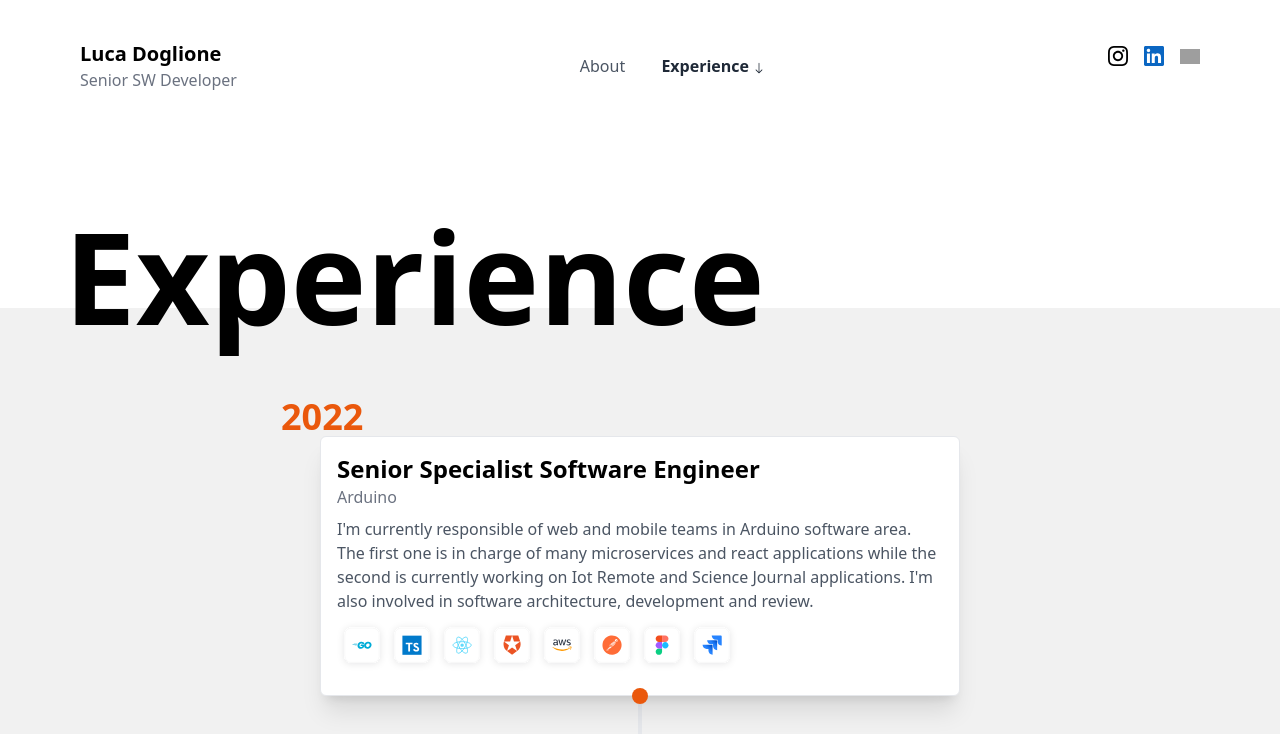
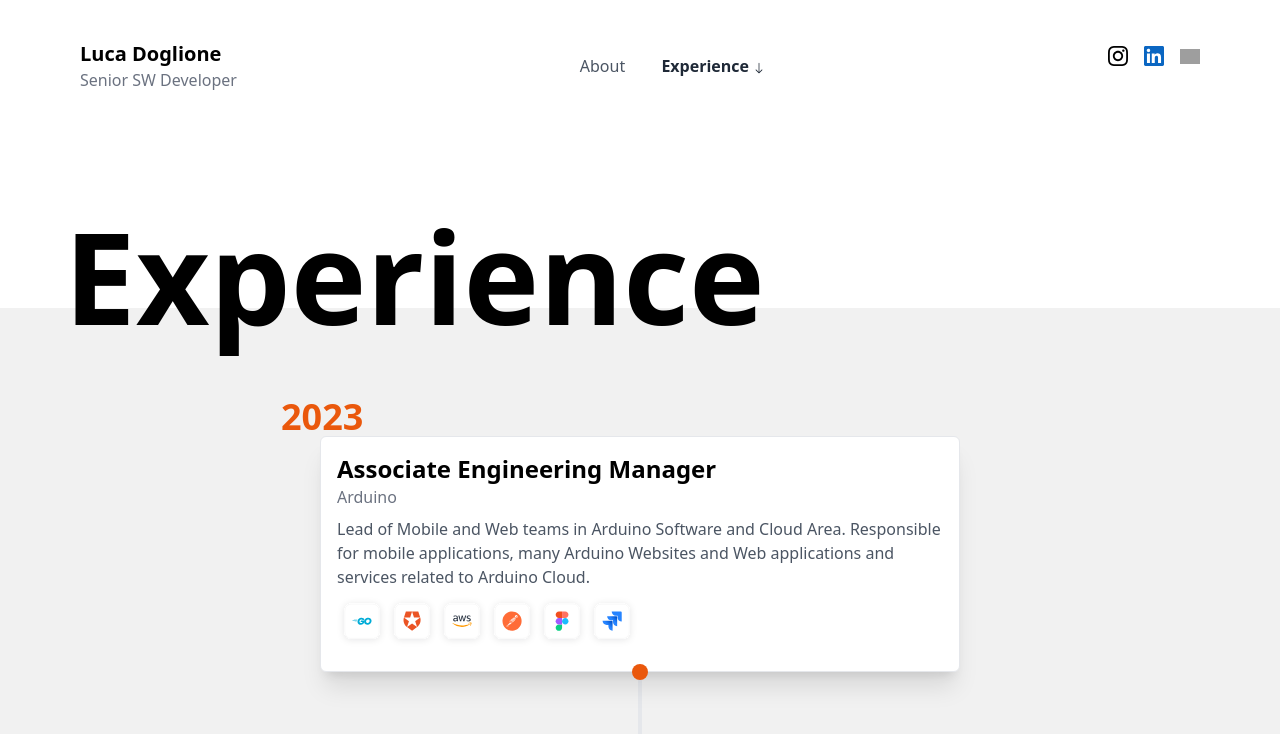
Before and after one commit to lukdog/lukdog.github.io, a Next.js app: page /experience in a window 1280 px wide. Shown: the top 734 px of the page. Built offline with nearby package versions, Linux system fonts and the light colour scheme; grey boxes are pictures that could not be loaded.

Commit message:
Updating experiences

```diff
--- a/pages/experience.tsx
+++ b/pages/experience.tsx
@@ -7,6 +7,14 @@ import ExperienceComponent from '../components/experience';
 import Head from 'next/head';
 
 const experiences: Experience[] = [
+  {
+    title: 'Associate Engineering Manager',
+    desc: 'Lead of Mobile and Web teams in Arduino Software and Cloud Area. Responsible for mobile applications, many Arduino Websites and Web applications and services related to Arduino Cloud.',
+    year: '2023',
+    company: 'Arduino',
+    companyLink: 'https://arduino.cc/',
+    techSkills: ['Go', 'Auth0', 'AWS', 'postman', 'Figma', 'Jira'],
+  },
   {
     title: 'Senior Specialist Software Engineer',
     desc: "I'm currently responsible of web and mobile teams in Arduino software area. The first one is in charge of many microservices and react applications while the second is currently working on Iot Remote and Science Journal applications. I'm also involved in software architecture, development and review.",
```
